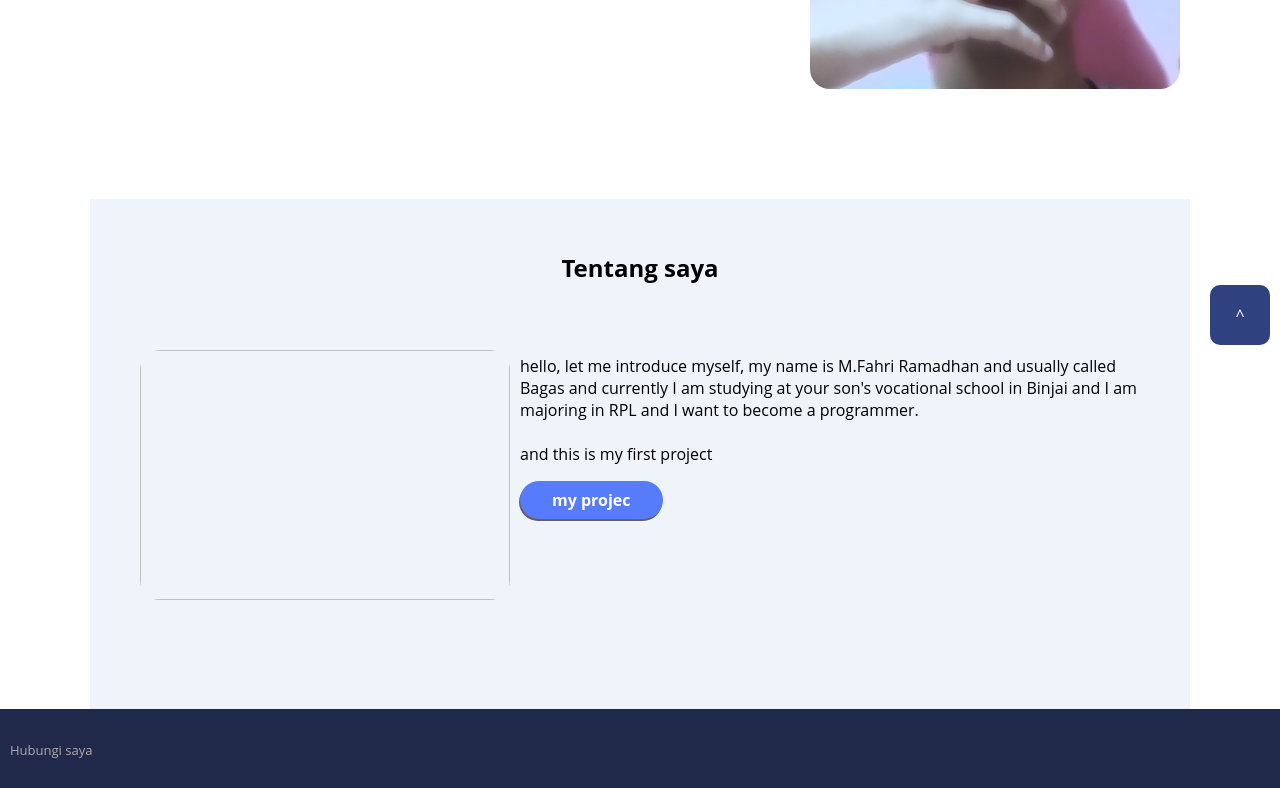
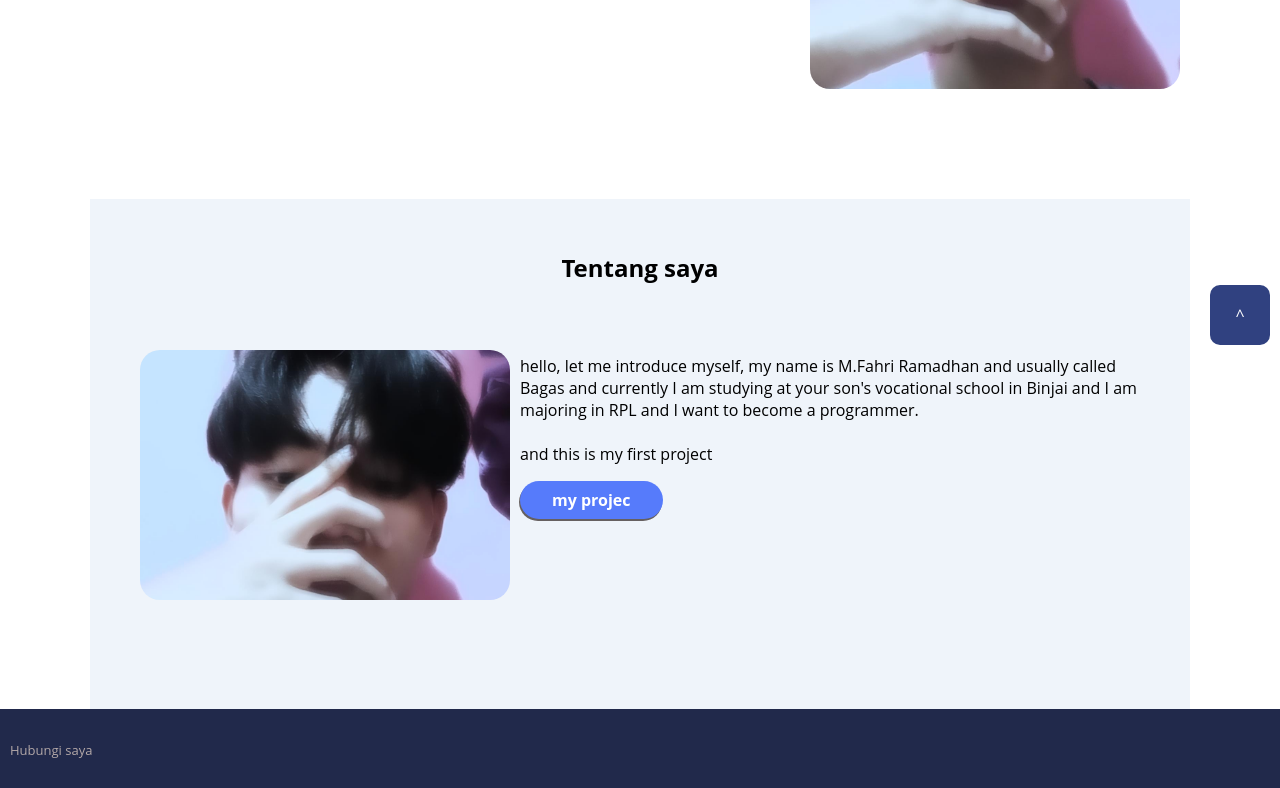
Before and after one commit to MFahriramadhan/Udin, a plain HTML site: page index.html in a window 1280 px wide. Shown: the part 435-1223 px from the top of the page. Drawn offline with Linux system fonts and the light colour scheme.

Commit message:
Update index.html

```diff
--- a/index.html
+++ b/index.html
@@ -94,7 +94,7 @@
                <br>
                <p class="kela">Lorem ipsum dolor sit amet consectetur adipisicing elit. Aliquid, quis perspiciatis aspernatur ipsa quisquam, quidem architecto, suscipit iste facere porro eveniet et magnam repudiandae.Mollitia harum necessitatibus temporibus placeat cumque?</p>
             </div>
-            <img src ="./fahri.jpeg"
+            <img src="./fahri.jpeg"
             width="400" height="400">
 
         </div>
@@ -138,7 +138,7 @@
 <br>
 <br>
 <br>
-   <img ssrc ="./fahri.jpeg" width="460" height="250">
+   <img src="./fahri.jpeg" width="460" height="250">
    <div class="kolom1">
    <p class="suke">hello, let me introduce myself, my name is M.Fahri Ramadhan and usually called Bagas and currently I am studying at your son's vocational school in Binjai and I am majoring in RPL and I want to become a programmer.</p>
    <br>
```
